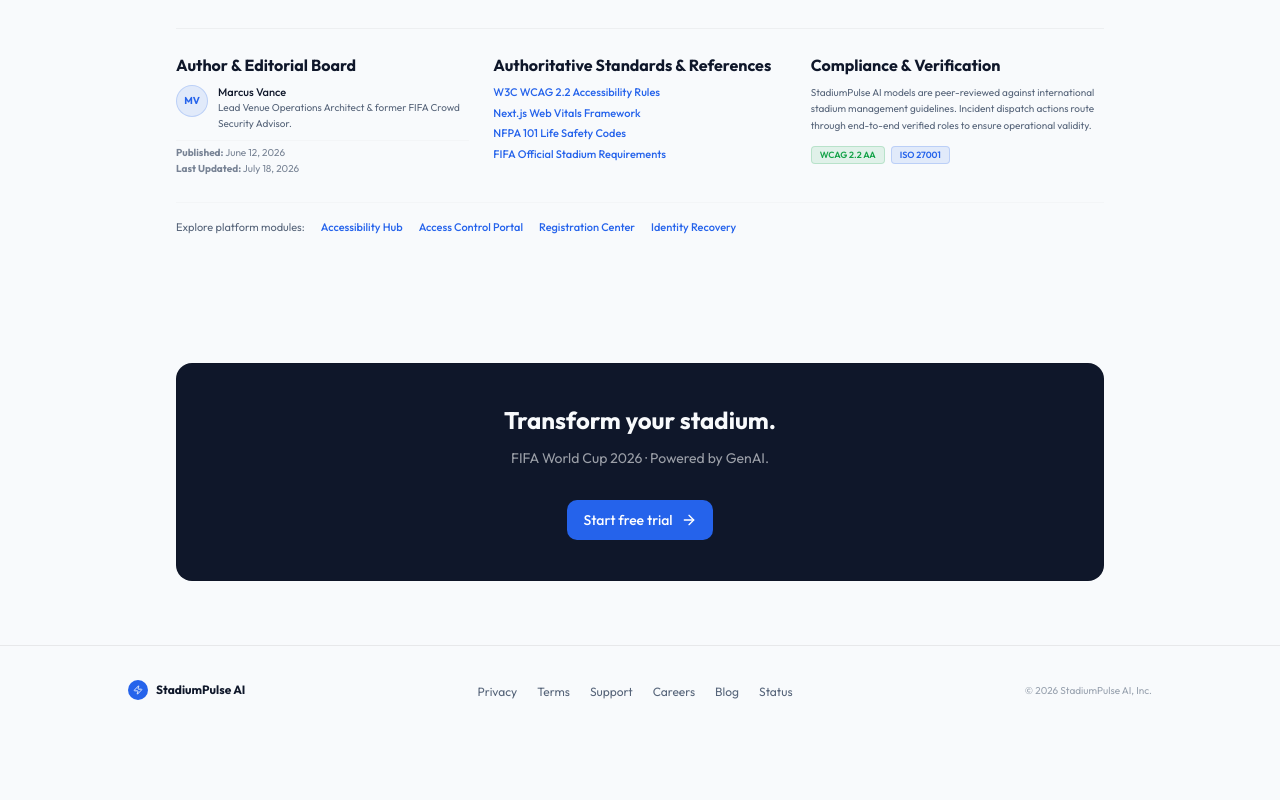
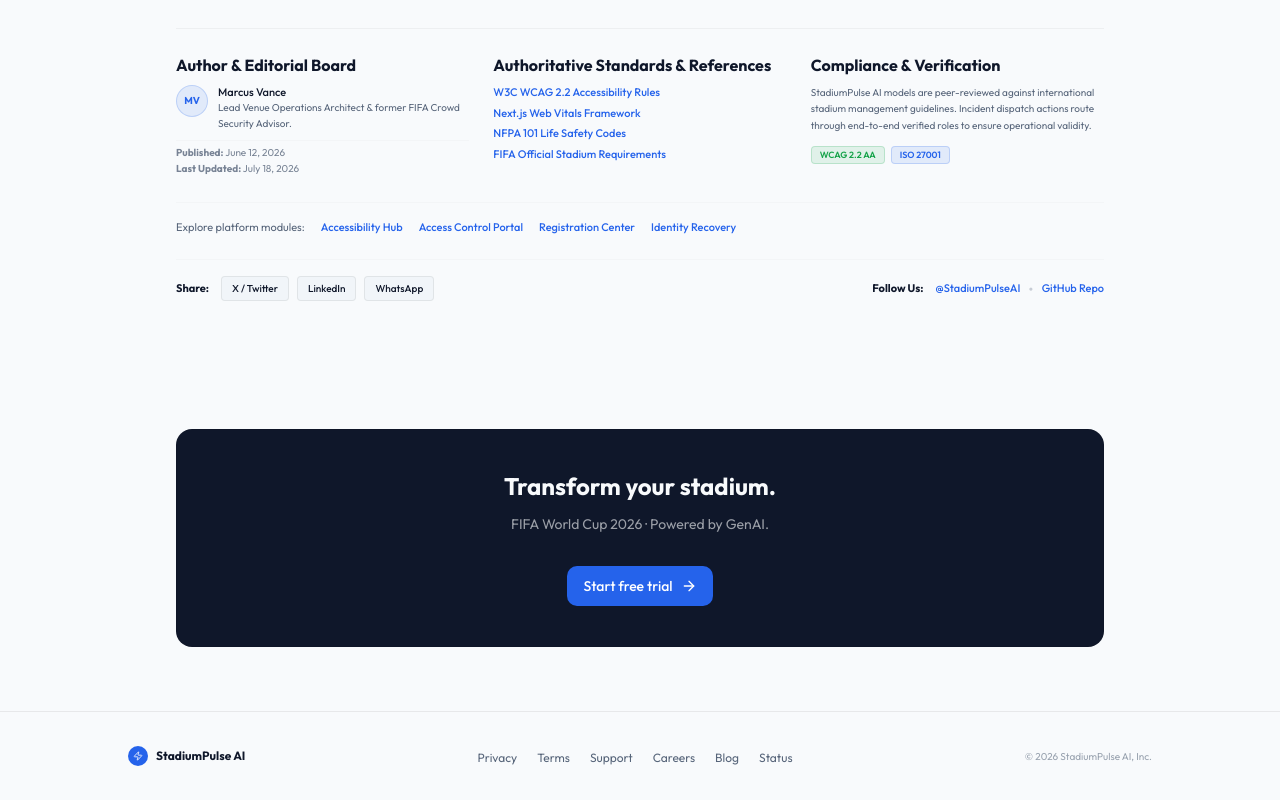
Before and after one commit to babluprajapatii/stadiumpluse-ai, a Next.js app: page / in a window 1280 px wide. Shown: the part 3615-4415 px from the top of the page. Before the commit the page ends 4349 px from the top, so only its background shows below. Built offline with nearby package versions, Linux system fonts and the light colour scheme; no server answers.

Commit message:
seo: add social share buttons for X, LinkedIn, and WhatsApp, and follow links in the landing Spec card

```diff
--- a/components/pages/LandingPage.tsx
+++ b/components/pages/LandingPage.tsx
@@ -391,6 +391,66 @@
           <Link href="/register" className="text-primary hover:underline font-medium">Registration Center</Link>
           <Link href="/forgot-password" className="text-primary hover:underline font-medium">Identity Recovery</Link>
         </div>
+
+        {/* Social Share & Profile Connections */}
+        <div className="mt-6 pt-4 border-t border-border/30 flex flex-col sm:flex-row sm:items-center justify-between gap-4">
+          <div className="flex items-center gap-3">
+            <span className="text-[11px] font-bold text-foreground">Share:</span>
+            <div className="flex items-center gap-2">
+              <a
+                href="https://x.com/intent/post?text=Check%20out%20StadiumPulse%20AI%20-%20The%20GenAI-powered%20smart%20stadium%20platform%20for%20FIFA%20World%20Cup%202026!&url=https://stadiumpulse.ai"
+                target="_blank"
+                rel="noopener noreferrer"
+                aria-label="Share on X (Twitter)"
+                className="px-2.5 py-1 bg-muted hover:bg-muted/80 text-foreground text-[10px] rounded border border-border font-medium transition-colors focus-visible:outline-none focus-visible:ring-2 focus-visible:ring-ring"
+              >
+                X / Twitter
+              </a>
+              <a
+                href="https://www.linkedin.com/sharing/share-offsite/?url=https://stadiumpulse.ai"
+                target="_blank"
+                rel="noopener noreferrer"
+                aria-label="Share on LinkedIn"
+                className="px-2.5 py-1 bg-muted hover:bg-muted/80 text-foreground text-[10px] rounded border border-border font-medium transition-colors focus-visible:outline-none focus-visible:ring-2 focus-visible:ring-ring"
+              >
+                LinkedIn
+              </a>
+              <a
+                href="https://api.whatsapp.com/send?text=Check%20out%20StadiumPulse%20AI%20-%20The%20GenAI-powered%20smart%20stadium%20platform%20for%20FIFA%20World%20Cup%202026!%20https://stadiumpulse.ai"
+                target="_blank"
+                rel="noopener noreferrer"
+                aria-label="Share on WhatsApp"
+                className="px-2.5 py-1 bg-muted hover:bg-muted/80 text-foreground text-[10px] rounded border border-border font-medium transition-colors focus-visible:outline-none focus-visible:ring-2 focus-visible:ring-ring"
+              >
+                WhatsApp
+              </a>
+            </div>
+          </div>
+          <div className="flex items-center gap-3">
+            <span className="text-[11px] font-bold text-foreground">Follow Us:</span>
+            <div className="flex items-center gap-2">
+              <a
+                href="https://x.com/StadiumPulseAI"
+                target="_blank"
+                rel="noopener noreferrer"
+                aria-label="Follow StadiumPulse AI on X"
+                className="text-[11px] text-primary hover:underline font-medium"
+              >
+                @StadiumPulseAI
+              </a>
+              <span className="text-muted-foreground/30">•</span>
+              <a
+                href="https://github.com/babluprajapatii/stadiumpluse-ai"
+                target="_blank"
+                rel="noopener noreferrer"
+                aria-label="StadiumPulse AI GitHub repository"
+                className="text-[11px] text-primary hover:underline font-medium"
+              >
+                GitHub Repo
+              </a>
+            </div>
+          </div>
+        </div>
       </section>
 
       <section className="px-5 py-16 md:px-12 max-w-5xl mx-auto">
```
